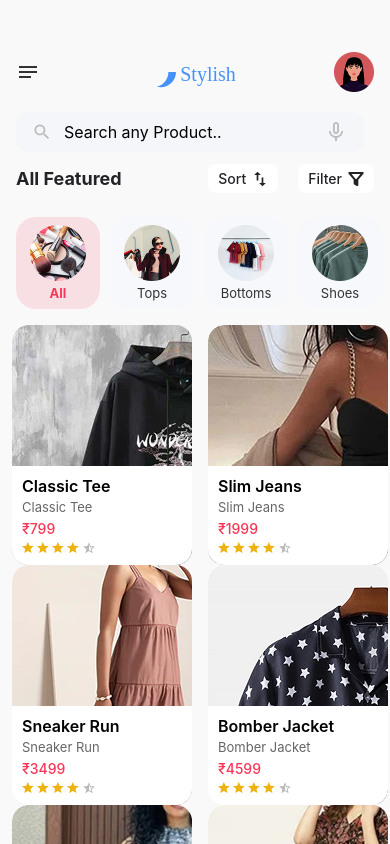
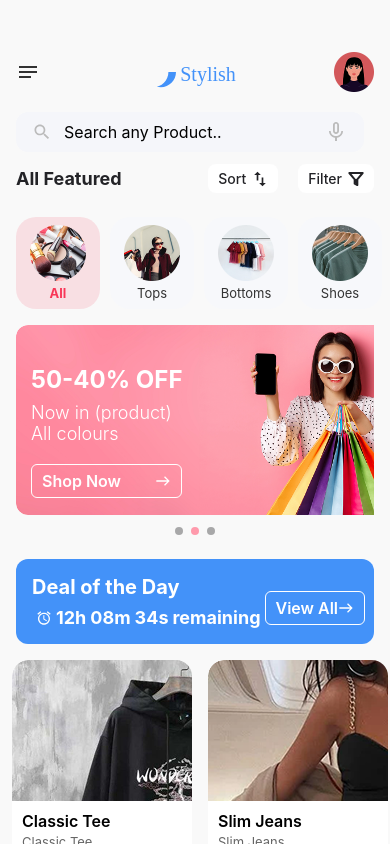
Before and after one commit to nitindhaiya-ops/Stylish, a React Native app: screen /Home in a window 390 px wide. Built offline with nearby package versions, Linux system fonts and the light colour scheme.

Commit message:
-- ADD slider banner

```diff
--- a/src/screens/HomeScreen.tsx
+++ b/src/screens/HomeScreen.tsx
@@ -1,4 +1,4 @@
-import React, { useState, useMemo, useRef } from 'react';
+import React, { useState, useMemo, useRef, useEffect } from 'react';
 import { Easing } from 'react-native';
 import {
   View,
@@ -37,6 +37,7 @@ const CARD_MARGIN = 12;
 const CARD_WIDTH = (width - CARD_MARGIN * 3) / 2;
 
 const profileIcon = require('../assets/img/profileIcon.png');
+const bannerOne = require('../assets/img/banner1.png');
 
 type Product = {
   id: string;
@@ -65,6 +66,7 @@ const HomeScreen: React.FC<Props> = ({ navigation }) => {
   const [selectedCategory, setSelectedCategory] = useState<string>('All');
   const [loading] = useState(false);
   const [menuVisible, setMenuVisible] = useState(false);
+  const [currentSlide, setCurrentSlide] = useState(0);
 
   const menuAnim = useRef(new Animated.Value(-300)).current;
 
@@ -100,6 +102,13 @@ const HomeScreen: React.FC<Props> = ({ navigation }) => {
     }).start();
   };
 
+  useEffect(() => {
+    const interval = setInterval(() => {
+      setCurrentSlide((prev) => (prev === 2 ? 0 : prev + 1));
+    }, 4000);
+
+    return () => clearInterval(interval);
+  }, []);
 
   const filtered = useMemo(() => {
     const q = query.trim().toLowerCase();
@@ -137,7 +146,6 @@ const HomeScreen: React.FC<Props> = ({ navigation }) => {
 
         <View style={styles.Logoflex}>
           <Svg width="38" height="38" viewBox="0 0 125 100" fill="none" accessibilityLabel="Stylish logo">
-            {/* ... logo paths ... */}
             <Path
               d="M124.993 49.9986C124.993 36.7382 119.725 24.0208 110.349 14.6442C100.972 5.2677 88.255 1.7389e-06 74.9947 0C61.7343 -1.73889e-06 49.017 5.2677 39.6404 14.6442C30.2638 24.0208 24.9961 36.7382 24.9961 49.9986H40.6209C45.7984 49.9986 49.8363 45.6597 51.7328 40.8418C52.9778 37.6787 54.8672 34.7718 57.3174 32.3213C62.0057 27.6331 68.3645 24.9993 74.9947 24.9993C81.6249 24.9993 87.9837 27.6331 92.6719 32.3213C97.3602 37.0096 99.9938 43.3684 99.9938 49.9986H124.993Z"
               fill="url(#paint0)"
@@ -289,6 +297,104 @@ const HomeScreen: React.FC<Props> = ({ navigation }) => {
           }}
         />
       </View>
+
+      {/* Promo Banner Carousel */}
+      <View style={styles.promoWrap}>
+        <FlatList
+          data={[bannerOne, bannerOne, bannerOne]} // 3 banners (you can add bannerTwo, bannerThree later)
+          horizontal
+          pagingEnabled
+          showsHorizontalScrollIndicator={false}
+          keyExtractor={(_, index) => index.toString()}
+          renderItem={({ item }) => (
+            <View style={styles.promoContainer}>
+              <Image source={item} style={styles.promo} />
+              <View style={styles.bannerTextContainer}>
+                <Text style={[styles.white, styles.offText]}>50-40% OFF</Text>
+                <View style={{ marginBottom: 8 }}>
+                  <Text style={[styles.white, styles.lightOffText]}>Now in (product)</Text>
+                  <Text style={[styles.white, styles.lightOffText]}>All colours</Text>
+                </View>
+                <View style={styles.shopNowRow}>
+                  <Text style={styles.white}>Shop Now </Text>
+                  <Svg width="16" height="16" viewBox="0 0 16 16" fill="none">
+                    <G clipPath="url(#clip0_135_7285)">
+                      <Path
+                        d="M10 3.33337L9.06001 4.27337L12.1133 7.33337H1.33334V8.66671H12.1133L9.05334 11.7267L10 12.6667L14.6667 8.00004L10 3.33337Z"
+                        fill="white"
+                      />
+                    </G>
+                    <Defs>
+                      <ClipPath id="clip0_135_7285">
+                        <Rect width="16" height="16" fill="white" />
+                      </ClipPath>
+                    </Defs>
+                  </Svg>
+                </View>
+              </View>
+            </View>
+          )}
+          onMomentumScrollEnd={(e) => {
+            const slide = Math.round(e.nativeEvent.contentOffset.x / width);
+            setCurrentSlide(slide);
+          }}
+        />
+
+        {/* Dots Indicator */}
+        <View style={styles.dotsContainer}>
+          {[0, 1, 2].map((index) => (
+            <View
+              key={index}
+              style={[
+                styles.dot,
+                currentSlide === index ? styles.dotActive : styles.dotInactive,
+              ]}
+            />
+          ))}
+        </View>
+      </View>
+
+      <View style={styles.dealofthedayWrap}>
+        <View style={styles.dealTimer}>
+          <Text style={[styles.white, styles.dealText]}>Deal of the Day</Text>
+          <View style={styles.timerRow}>
+            <View style={styles.timeBox}>
+              <Svg xmlns="http://www.w3.org/2000/svg" width="16" height="16" viewBox="0 0 16 16" fill="none">
+                <G clip-path="url(#clip0_135_11)">
+                  <Path d="M14.6667 3.79995L11.6 1.19995L10.7333 2.19995L13.8 4.79995L14.6667 3.79995ZM5.26668 2.26662L4.40001 1.26662L1.33334 3.79995L2.20001 4.79995L5.26668 2.26662ZM8.33334 5.33328H7.33334V9.33328L10.4667 11.2666L11 10.4666L8.33334 8.86662V5.33328ZM8.00001 2.66662C4.66668 2.66662 2.00001 5.33328 2.00001 8.66662C2.00001 12 4.66668 14.6666 8.00001 14.6666C11.3333 14.6666 14 12 14 8.66662C14 5.33328 11.3333 2.66662 8.00001 2.66662ZM8.00001 13.3333C5.40001 13.3333 3.33334 11.2666 3.33334 8.66662C3.33334 6.06662 5.40001 3.99995 8.00001 3.99995C10.6 3.99995 12.6667 6.06662 12.6667 8.66662C12.6667 11.2666 10.6 13.3333 8.00001 13.3333Z" fill="white" />
+                </G>
+                <Defs>
+                  <ClipPath id="clip0_135_11">
+                    <Rect width="16" height="16" fill="white" />
+                  </ClipPath>
+                </Defs>
+              </Svg>
+              <Text style={[styles.white, styles.timeText]}>12h</Text>
+              <Text style={[styles.white, styles.timeText]}>08m</Text>
+              <Text style={[styles.white, styles.timeText]}>34s</Text>
+              <Text style={[styles.white, styles.timeText]}>remaining</Text>
+            </View>
+          </View>
+        </View>
+
+        <View style={styles.shopNowRow}>
+          <Text style={[styles.white, styles.viewAllText]}>View All</Text>
+          <Svg width="16" height="16" viewBox="0 0 16 16" fill="none">
+            <G clipPath="url(#clip0_135_7285)">
+              <Path
+                d="M10 3.33337L9.06001 4.27337L12.1133 7.33337H1.33334V8.66671H12.1133L9.05334 11.7267L10 12.6667L14.6667 8.00004L10 3.33337Z"
+                fill="white"
+              />
+            </G>
+            <Defs>
+              <ClipPath id="clip0_135_7285">
+                <Rect width="16" height="16" fill="white" />
+              </ClipPath>
+            </Defs>
+          </Svg>
+        </View>
+      </View>
+
       {/* Product Grid */}
       {loading ? (
         <View style={styles.loadingWrap}>
@@ -557,6 +663,52 @@ const styles = StyleSheet.create({
     height: 56,
     marginBottom: 4,
   },
+  white: { color: '#FFFFFF', fontSize: 16, fontWeight: '600' },
+  promoWrap: { marginTop: 16, paddingHorizontal: 16, position: 'relative' },
+  promoContainer: { width, overflow: 'hidden', borderRadius: 12 },
+  promo: { width: '100%', height: 190, borderRadius: 12 },
+  bannerTextContainer: { position: 'absolute', top: 40, left: 15 },
+  offText: { fontSize: 24, fontWeight: '700', marginBottom: 8 },
+  lightOffText: { fontSize: 18, fontWeight: '300' },
+  shopNowRow: {
+    flexDirection: 'row',
+    alignItems: 'center',
+    marginTop: 12,
+    borderWidth: 1,
+    borderColor: '#FFFFFF',
+    paddingHorizontal: 8,
+    paddingVertical: 4,
+    borderRadius: 6,
+    // width: 110,
+    paddingInline: 10,
+    paddingBlock: 6,
+    justifyContent: 'space-between',
+    display: 'flex',
+  },
+  dotsContainer: {
+    flexDirection: 'row',
+    justifyContent: 'center',
+    marginTop: 12,
+  },
+  dot: {
+    width: 8,
+    height: 8,
+    borderRadius: 4,
+    marginHorizontal: 4,
+  },
+  dotActive: {
+    backgroundColor: '#ff9aac',
+  },
+  dotInactive: {
+    backgroundColor: COLORS.text,
+  },
+  dealofthedayWrap: { padding: 16, backgroundColor: COLORS.blue, flexDirection: 'row', justifyContent: 'space-between', marginTop: 24, borderRadius: 12, marginHorizontal: 16, alignItems: 'center' },
+  dealTimer: { alignItems: 'flex-start' },
+  viewAllText: { fontSize: 16, fontWeight: '600' },
+  timerRow: { flexDirection: 'row', alignItems: 'center', marginTop: 8 },
+  dealText: { fontSize: 20, fontWeight: '700' },
+  timeBox: { alignItems: 'center', marginHorizontal: 4, flexDirection: 'row', gap: 4 },
+  timeText: { fontSize: 18, fontWeight: '700' },
 });
 
 export default HomeScreen;
```
Also changed, not shown: src/assets/img/banner1.png (added).
